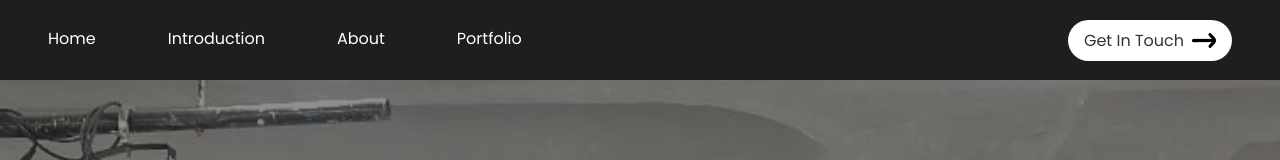
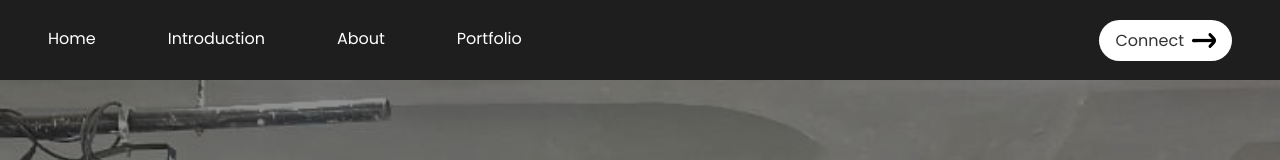
Before and after one commit to Denzel-Ikebudu/Anukwu-Chekwube-Profile, a React (Vite) app: page / in a window 1280 px wide. Shown: the top 160 px of the page. Built offline with nearby package versions, Linux system fonts and the light colour scheme.

Commit message:
navbar updates

```diff
--- a/src/Components/Navbar/Navbar.jsx
+++ b/src/Components/Navbar/Navbar.jsx
@@ -35,7 +35,7 @@ const Navbar = () => {
           <li><Link to="/#portfolio-section" onClick={() => scrollToSection('portfolio-section')}>Portfolio</Link></li>
         </ul>
         <div className='nav-btn'>
-            <button><Link to='/#contact-section' onClick={() => scrollToSection('contact-section')}>Get In Touch</Link></button>
+            <button><Link to='/#contact-section' onClick={() => scrollToSection('contact-section')}>Connect</Link></button>
             <img src={arrow_icon} alt="" />
         </ div>
 
```
